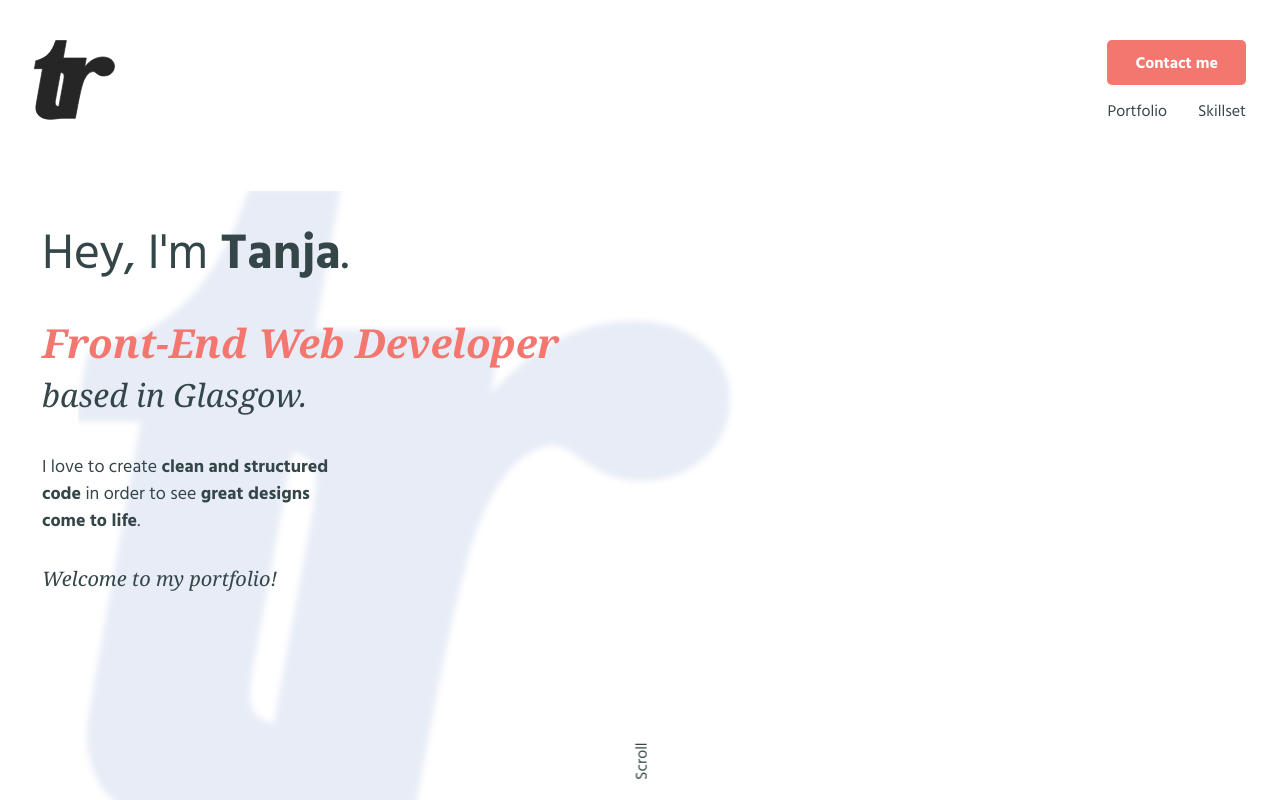
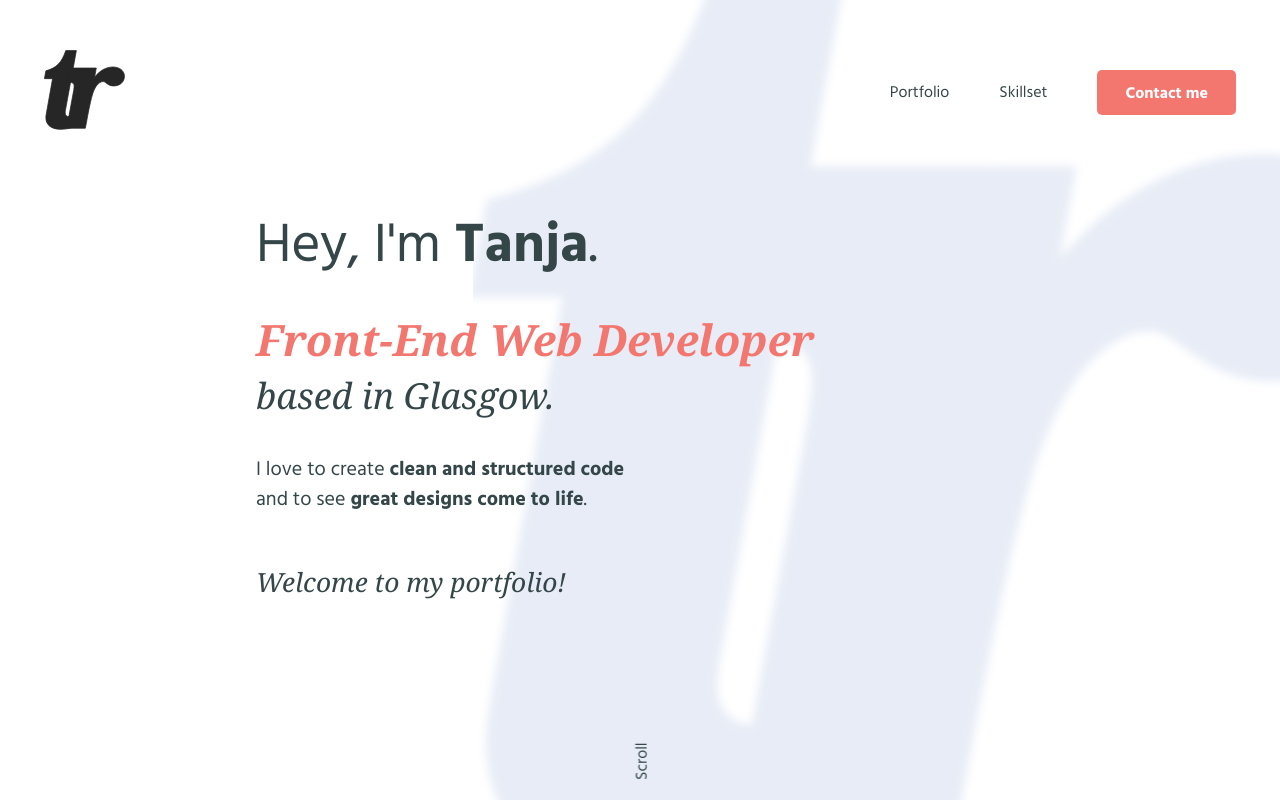
Before and after one commit to tanjanita/portfolio, a React (Create React App) app: page / in a window 1280 px wide. Shown: the top 800 px of the page. Built offline with nearby package versions, Linux system fonts and the light colour scheme; a web font is replaced by a local one.

Commit message:
closes #9 Home: Code responsive layout

```diff
--- a/src/Hero.js
+++ b/src/Hero.js
@@ -2,16 +2,14 @@ import React from 'react';
 
 function Hero() {
   return (
-    <article className="home">
-
-      <div className="hero">
+    <article className="hero">
+      <div>
         <div className="huge" id="home">Hey, I'm <strong>Tanja</strong>.</div>
         <h1><strong>Front-End Web Developer</strong></h1>
         <p className="subheading1">based in Glasgow.</p>
-        <p className="hero-paragraph">I love to create <strong>clean and structured code</strong> in order to see <strong>great designs come to life</strong>.</p>
-        <p className="subheading3">Welcome to my portfolio!</p>
+        <p className="hero-paragraph">I love to create <strong>clean and structured code</strong> and to see <strong>great designs come to life</strong>.</p>
+        <p className="hero-welcome subheading4">Welcome to my portfolio!</p>
       </div>
-
     </article>
   );
 }
--- a/src/Scroll.js
+++ b/src/Scroll.js
@@ -2,7 +2,7 @@ import React from 'react';
 
 function Scroll() {
   return (
-    <div class="scroll-teaser">
+    <div className="scroll-teaser">
       Scroll
     </div>
   );
--- a/src/styles/_header.scss
+++ b/src/styles/_header.scss
@@ -10,8 +10,21 @@
     flex-direction: row;
     justify-content: space-between;
     align-items: flex-start;
-    padding: $header-padding-top $padding-sides $header-padding-bottom;
+    padding: $header-padding-top $padding-sides-small $header-padding-bottom;
     background-color: $colour-base-light;
+
+    @include screen(small) {
+      padding: $header-padding-top $padding-sides $header-padding-bottom;
+    }
+
+    @include screen(medium) {
+      align-items: center;
+      background-color: transparent;
+    }
+
+    @include screen(large) {
+      padding: $header-padding-top+10px $padding-sides+10px $header-padding-bottom;
+    }
   }
 
   &-logo {
@@ -22,6 +35,10 @@
   &-gradient {
     height: $header-gradient-height;
     background-image: linear-gradient($colour-base-light, rgba(255, 255, 255, 0));
+
+    @include screen(medium) {
+      background-image: none;
+    }
   }
 }
 
@@ -31,6 +48,12 @@
   justify-content: space-between;
   height: 81px;
 
+  @include screen(medium) {
+    flex-direction: row-reverse;
+    height: max-content;
+    align-items: center;
+  }
+
   &-button {
     display: block;
     padding: 15px 28px 12px;
@@ -38,6 +61,11 @@
     background-color: $colour-highlight-1;
     color: $colour-base-light;
     font-weight: bold;
+    white-space: nowrap;
+
+    @include screen(medium) {
+      margin-left: 20px;
+    }
   }
 
   &-links {
@@ -46,5 +74,12 @@
     justify-content: space-between;
     align-items: flex-start;
     width: 100%;
+
+    @include screen(medium) {
+      &-item {
+        padding: 20px;
+        margin-right: 10px;
+      }
+    }
   }
 }
--- a/src/styles/_hero.scss
+++ b/src/styles/_hero.scss
@@ -1,21 +1,42 @@
 /*------------------ Hero ------------------*/
-.home {
-  background-image: url("./../Tanja-R-Portfolio-Watermark.svg");
-  background-color: $colour-base-light;
-  background-repeat: no-repeat;
-  background-position: 42px -20px;
-  background-size: auto calc(110vh - #{$header-height-with-gradient});
-}
+.hero {
+  display: flex;
+  align-items: center;
+  // justify-content: center;
+  padding: 0 11%;
+  height: calc(100vh - #{$header-height-with-gradient});
 
-.hero {
-  padding: 0 calc(#{$padding-sides} + 8px);
-  border-top: solid 1px $colour-base-light;
-  height: calc(104vh - #{$header-height-with-gradient});
+  // Adjust padding flexibly to keep headline in one line
+  @include screen(custom, min, 410px) {
+    padding: 0 15%;
+  }
+
+  @include screen(medium) {
+    margin: 0 auto;
+    padding: 0 20%;
+  }
+
+  @include screen(custom, min, 1400px) {
+    padding: 0 30%;
+  }
 
   &-paragraph {
-    margin: 40px 10px 30px 0;
-    font-size: $text-h5;
+    margin: 20px 10px 25px 0;
     line-height: 1.5em;
-    width: 19rem;
+
+    @include screen(small) {
+      margin: 35px 10px 30px 0;
+      max-width: 19em;
+    }
+
+    @include screen(medium) {
+      margin-bottom: 50px;
+      max-width: 20em;
+    }
   }
+
+  &-welcome {
+    padding-bottom: 25%;
+  }
+
 }
--- a/src/styles/_main.scss
+++ b/src/styles/_main.scss
@@ -1,13 +1,49 @@
 /*------------------ Main ------------------*/
 .main {
+  // Background-watermark
+  background-image: url("./../Tanja-R-Portfolio-Watermark.svg");
+  background-color: $colour-base-light;
+  background-position: 42px calc(#{$header-height-without-gradient} - 10px);
+  background-size: auto calc(110vh - #{$header-height-without-gradient});
+  background-repeat: no-repeat;
+
+  // shift contents below header
   padding-top: $header-height-with-gradient;
+
+  @include screen(small) {
+    background-position: 60px $header-height-without-gradient;
+    background-size: auto calc(106vh - #{$header-height-without-gradient});
+  }
+
+  @include screen(medium) {
+    background-position: 140px $header-height-without-gradient;
+  }
+
+  @include screen(large) {
+    background-position: 33vw -10vh;
+    background-size: auto 125vh;
+  }
+
+  @include screen(custom, min, 1400px) {
+    background-position: 36vw -10vh;
+    background-size: auto 125vh;
+  }
+
+  @include screen(custom, min, 1800px) {
+    background-position: 39vw -10vh;
+    background-size: auto 130vh;
+  }
 }
 
 .scroll-teaser {
   position: fixed;
-  bottom: 30px;
+  bottom: 25px;
   left: calc(50% - 1em);
   transform: rotate(-90deg);
+
+  @include screen(medium) {
+    bottom: 30px;
+  }
 }
 
 // Adding "buffer" element so link anchors don't get hidden behind the fixed header
@@ -24,6 +60,6 @@
 }
 
 #home::before {
-  margin-top: -($header-height-with-gradient+80px);
-  height: ($header-height-with-gradient+80px);
+  margin-top: -($header-height-with-gradient+60px);
+  height: ($header-height-with-gradient+60px);
 }
--- a/src/styles/_typography.scss
+++ b/src/styles/_typography.scss
@@ -11,23 +11,44 @@ Georgia,
 Times,
 serif;
 
-// Use online calculators such as https://www.modularscale.com/ or https://type-scale.com/
 $text-body: 1rem;
-$text-huge: $text-body * 3.1;
-$text-h1: $text-body * 2.5;
-$text-h2: $text-body * 2;
-$text-h3: $text-body * 1.75;
-$text-h4: $text-body * 1.25;
-$text-h5: $text-body * 1.12;
+$text-huge: $text-body * 2.3;
+$text-h1: $text-body * 1.8;
+$text-h2: $text-body * 1.5;
+$text-h3: $text-body * 1.35;
+$text-h4: $text-body * 1.2;
+$text-h5: $text-body * 1.1;
 $text-sm: $text-body * 0.875;
 $text-xs: $text-body * 0.75;
+
+$factor-small: 1.2;
+$factor-medium: 1.3;
+$factor-large: 1.5;
 
 html {
   background: $colour-base-light;
   font-family: $font-sans-serif;
-  font-size: 100%; // 100% equals 1rem, browser standard is usually 16px. Using 100% avoids a sizing problefont-size: 100%;m in older IE browsers.
+  font-size: 100%; // 100% equals 1rem, browser standard is usually 16px. Using 100% avoids a sizing problem in older IE browsers.
   font-weight: 400;
   color: $colour-base-dark;
+}
+
+.huge {
+  font-family: $font-sans-serif;
+  font-size: $text-huge;
+  margin: 0 0 .3em;
+
+  @include screen(small) {
+    font-size: $text-huge * $factor-small;
+  }
+
+  @include screen(medium) {
+    font-size: $text-huge * $factor-medium;
+  }
+
+  @include screen(large) {
+    font-size: $text-huge * $factor-large;
+  }
 }
 
 h1,
@@ -45,36 +66,104 @@ h6 {
 
 h1 {
   font-size: $text-h1;
-  margin-top: 36px;
+  margin-top: 24px;
+
+  @include screen(small) {
+    font-size: $text-h1 * $factor-small;
+    margin-top: 36px;
+  }
+
+  @include screen(medium) {
+    font-size: $text-h1 * $factor-medium;
+  }
+
+  @include screen(large) {
+    font-size: $text-h1 * $factor-large;
+  }
 }
 
 h2 {
   font-size: $text-h2;
+
+  @include screen(small) {
+    font-size: $text-h2 * $factor-small;
+    margin-top: 36px;
+  }
+
+  @include screen(medium) {
+    font-size: $text-h2 * $factor-medium;
+  }
+
+  @include screen(large) {
+    font-size: $text-h2 * $factor-large;
+  }
 }
 
 h3 {
   font-size: $text-h3;
+
+  @include screen(small) {
+    font-size: $text-h3 * $factor-small;
+  }
+
+  @include screen(medium) {
+    font-size: $text-h3 * $factor-medium;
+  }
+
+  @include screen(large) {
+    font-size: $text-h3 * $factor-large;
+  }
 }
 
 h4 {
   font-size: $text-h4;
+
+  @include screen(small) {
+    font-size: $text-h4 * $factor-small;
+  }
+
+  @include screen(medium) {
+    font-size: $text-h4 * $factor-medium;
+  }
+
+  @include screen(large) {
+    font-size: $text-h4 * $factor-large;
+  }
 }
 
 h5,
 h6 {
   font-size: $text-h5;
+
+  @include screen(small) {
+    font-size: $text-h5 * $factor-small;
+  }
+
+  @include screen(medium) {
+    font-size: $text-h5 * $factor-medium;
+  }
+
+  @include screen(large) {
+    font-size: $text-h5 * $factor-large;
+  }
 }
 
 p {
   font-size: $text-body;
   line-height: 1.3em;
   margin-bottom: .8em;
-}
 
-.huge {
-  font-family: $font-sans-serif;
-  font-size: $text-huge;
-  margin: 1em 0 .3em;
+  @include screen(small) {
+    font-size: $text-body * ($factor-small - 0.15);
+  }
+
+  @include screen(medium) {
+    font-size: $text-body * ($factor-medium - 0.15);
+  }
+
+  @include screen(large) {
+    font-size: $text-body * ($factor-large - 0.25);
+  }
 }
 
 .subheading1,
@@ -87,18 +176,66 @@ p {
 
 .subheading1 {
   font-size: $text-h2;
+
+  @include screen(small) {
+    font-size: $text-h2 * $factor-small;
+  }
+
+  @include screen(medium) {
+    font-size: $text-h2 * $factor-medium;
+  }
+
+  @include screen(large) {
+    font-size: $text-h2 * $factor-large;
+  }
 }
 
 .subheading2 {
   font-size: $text-h3;
+
+  @include screen(small) {
+    font-size: $text-h3 * $factor-small;
+  }
+
+  @include screen(medium) {
+    font-size: $text-h3 * $factor-medium;
+  }
+
+  @include screen(large) {
+    font-size: $text-h3 * $factor-large;
+  }
 }
 
 .subheading3 {
   font-size: $text-h4;
+
+  @include screen(small) {
+    font-size: $text-h4 * $factor-small;
+  }
+
+  @include screen(medium) {
+    font-size: $text-h4 * $factor-medium;
+  }
+
+  @include screen(large) {
+    font-size: $text-h4 * $factor-large;
+  }
 }
 
 .subheading4 {
   font-size: $text-h5;
+
+  @include screen(small) {
+    font-size: $text-h5 * $factor-small;
+  }
+
+  @include screen(medium) {
+    font-size: $text-h5 * $factor-medium;
+  }
+
+  @include screen(large) {
+    font-size: $text-h5 * $factor-large;
+  }
 }
 
 .text-small {
--- a/src/styles/_variables.scss
+++ b/src/styles/_variables.scss
@@ -14,6 +14,7 @@ $colour-highlight-2: #EFD43C;
 // charcoal logo #262626
 // charcoal writing #344648
 
+$padding-sides-small: 26px;
 $padding-sides: 34px;
 
 $header-padding-top: 40px;
--- a/src/styles/styles.css
+++ b/src/styles/styles.css
@@ -427,6 +427,30 @@ html {
   color: #354648;
 }
 
+.huge {
+  font-family: Hind, Verdana, Geneva, Tahoma, sans-serif;
+  font-size: 2.3rem;
+  margin: 0 0 .3em;
+}
+
+@media only screen and (min-width: 370px) {
+  .huge {
+    font-size: 2.76rem;
+  }
+}
+
+@media only screen and (min-width: 768px) {
+  .huge {
+    font-size: 2.99rem;
+  }
+}
+
+@media only screen and (min-width: 992px) {
+  .huge {
+    font-size: 3.45rem;
+  }
+}
+
 h1,
 h2,
 h3,
@@ -441,25 +465,120 @@ h6 {
 }
 
 h1 {
-  font-size: 2.5rem;
-  margin-top: 36px;
+  font-size: 1.8rem;
+  margin-top: 24px;
+}
+
+@media only screen and (min-width: 370px) {
+  h1 {
+    font-size: 2.16rem;
+    margin-top: 36px;
+  }
+}
+
+@media only screen and (min-width: 768px) {
+  h1 {
+    font-size: 2.34rem;
+  }
+}
+
+@media only screen and (min-width: 992px) {
+  h1 {
+    font-size: 2.7rem;
+  }
 }
 
 h2 {
-  font-size: 2rem;
+  font-size: 1.5rem;
+}
+
+@media only screen and (min-width: 370px) {
+  h2 {
+    font-size: 1.8rem;
+    margin-top: 36px;
+  }
+}
+
+@media only screen and (min-width: 768px) {
+  h2 {
+    font-size: 1.95rem;
+  }
+}
+
+@media only screen and (min-width: 992px) {
+  h2 {
+    font-size: 2.25rem;
+  }
 }
 
 h3 {
-  font-size: 1.75rem;
+  font-size: 1.35rem;
+}
+
+@media only screen and (min-width: 370px) {
+  h3 {
+    font-size: 1.62rem;
+  }
+}
+
+@media only screen and (min-width: 768px) {
+  h3 {
+    font-size: 1.755rem;
+  }
+}
+
+@media only screen and (min-width: 992px) {
+  h3 {
+    font-size: 2.025rem;
+  }
 }
 
 h4 {
-  font-size: 1.25rem;
+  font-size: 1.2rem;
+}
+
+@media only screen and (min-width: 370px) {
+  h4 {
+    font-size: 1.44rem;
+  }
+}
+
+@media only screen and (min-width: 768px) {
+  h4 {
+    font-size: 1.56rem;
+  }
+}
+
+@media only screen and (min-width: 992px) {
+  h4 {
+    font-size: 1.8rem;
+  }
 }
 
 h5,
 h6 {
-  font-size: 1.12rem;
+  font-size: 1.1rem;
+}
+
+@media only screen and (min-width: 370px) {
+  h5,
+  h6 {
+    font-size: 1.32rem;
+  }
+}
+
+@media only screen and (min-width: 768px) {
+  h5,
+  h6 {
+    font-size: 1.43rem;
+  }
+}
+
+@media only screen and (min-width: 992px) {
+  h5,
+  h6 {
+    font-size: 1.65rem;
+  }
 }
 
 p {
@@ -468,10 +587,22 @@ p {
   margin-bottom: .8em;
 }
 
-.huge {
-  font-family: Hind, Verdana, Geneva, Tahoma, sans-serif;
-  font-size: 3.1rem;
-  margin: 1em 0 .3em;
+@media only screen and (min-width: 370px) {
+  p {
+    font-size: 1.05rem;
+  }
+}
+
+@media only screen and (min-width: 768px) {
+  p {
+    font-size: 1.15rem;
+  }
+}
+
+@media only screen and (min-width: 992px) {
+  p {
+    font-size: 1.25rem;
+  }
 }
 
 .subheading1,
@@ -483,19 +614,91 @@ p {
 }
 
 .subheading1 {
-  font-size: 2rem;
+  font-size: 1.5rem;
+}
+
+@media only screen and (min-width: 370px) {
+  .subheading1 {
+    font-size: 1.8rem;
+  }
+}
+
+@media only screen and (min-width: 768px) {
+  .subheading1 {
+    font-size: 1.95rem;
+  }
+}
+
+@media only screen and (min-width: 992px) {
+  .subheading1 {
+    font-size: 2.25rem;
+  }
 }
 
 .subheading2 {
-  font-size: 1.75rem;
+  font-size: 1.35rem;
+}
+
+@media only screen and (min-width: 370px) {
+  .subheading2 {
+    font-size: 1.62rem;
+  }
+}
+
+@media only screen and (min-width: 768px) {
+  .subheading2 {
+    font-size: 1.755rem;
+  }
+}
+
+@media only screen and (min-width: 992px) {
+  .subheading2 {
+    font-size: 2.025rem;
+  }
 }
 
 .subheading3 {
-  font-size: 1.25rem;
+  font-size: 1.2rem;
+}
+
+@media only screen and (min-width: 370px) {
+  .subheading3 {
+    font-size: 1.44rem;
+  }
+}
+
+@media only screen and (min-width: 768px) {
+  .subheading3 {
+    font-size: 1.56rem;
+  }
+}
+
+@media only screen and (min-width: 992px) {
+  .subheading3 {
+    font-size: 1.8rem;
+  }
 }
 
 .subheading4 {
-  font-size: 1.12rem;
+  font-size: 1.1rem;
+}
+
+@media only screen and (min-width: 370px) {
+  .subheading4 {
+    font-size: 1.32rem;
+  }
+}
+
+@media only screen and (min-width: 768px) {
+  .subheading4 {
+    font-size: 1.43rem;
+  }
+}
+
+@media only screen and (min-width: 992px) {
+  .subheading4 {
+    font-size: 1.65rem;
+  }
 }
 
 .text-small {
@@ -530,8 +733,29 @@ p {
   -webkit-box-align: start;
       -ms-flex-align: start;
           align-items: flex-start;
-  padding: 40px 34px 16px;
+  padding: 40px 26px 16px;
   background-color: #ffffff;
+}
+
+@media only screen and (min-width: 370px) {
+  .header-container {
+    padding: 40px 34px 16px;
+  }
+}
+
+@media only screen and (min-width: 768px) {
+  .header-container {
+    -webkit-box-align: center;
+        -ms-flex-align: center;
+            align-items: center;
+    background-color: transparent;
+  }
+}
+
+@media only screen and (min-width: 992px) {
+  .header-container {
+    padding: 50px 44px 16px;
+  }
 }
 
 .header-logo {
@@ -543,6 +767,12 @@ p {
   height: 40px;
   background-image: -webkit-gradient(linear, left top, left bottom, from(#ffffff), to(rgba(255, 255, 255, 0)));
   background-image: linear-gradient(#ffffff, rgba(255, 255, 255, 0));
+}
+
+@media only screen and (min-width: 768px) {
+  .header-gradient {
+    background-image: none;
+  }
 }
 
 .navigation {
@@ -559,6 +789,21 @@ p {
   height: 81px;
 }
 
+@media only screen and (min-width: 768px) {
+  .navigation {
+    -webkit-box-orient: horizontal;
+    -webkit-box-direction: reverse;
+        -ms-flex-direction: row-reverse;
+            flex-direction: row-reverse;
+    height: -webkit-max-content;
+    height: -moz-max-content;
+    height: max-content;
+    -webkit-box-align: center;
+        -ms-flex-align: center;
+            align-items: center;
+  }
+}
+
 .navigation-button {
   display: block;
   padding: 15px 28px 12px;
@@ -566,6 +811,13 @@ p {
   background-color: #f3766f;
   color: #ffffff;
   font-weight: bold;
+  white-space: nowrap;
+}
+
+@media only screen and (min-width: 768px) {
+  .navigation-button {
+    margin-left: 20px;
+  }
 }
 
 .navigation-links {
@@ -585,17 +837,69 @@ p {
   width: 100%;
 }
 
+@media only screen and (min-width: 768px) {
+  .navigation-links-item {
+    padding: 20px;
+    margin-right: 10px;
+  }
+}
+
 /*------------------ Main ------------------*/
 .main {
+  background-image: url("./../Tanja-R-Portfolio-Watermark.svg");
+  background-color: #ffffff;
+  background-position: 42px calc(136px - 10px);
+  background-size: auto calc(110vh - 136px);
+  background-repeat: no-repeat;
   padding-top: 176px;
+}
+
+@media only screen and (min-width: 370px) {
+  .main {
+    background-position: 60px 136px;
+    background-size: auto calc(106vh - 136px);
+  }
+}
+
+@media only screen and (min-width: 768px) {
+  .main {
+    background-position: 140px 136px;
+  }
+}
+
+@media only screen and (min-width: 992px) {
+  .main {
+    background-position: 33vw -10vh;
+    background-size: auto 125vh;
+  }
+}
+
+@media only screen and (min-width: 1400px) {
+  .main {
+    background-position: 36vw -10vh;
+    background-size: auto 125vh;
+  }
+}
+
+@media only screen and (min-width: 1800px) {
+  .main {
+    background-position: 39vw -10vh;
+    background-size: auto 130vh;
+  }
 }
 
 .scroll-teaser {
   position: fixed;
-  bottom: 30px;
+  bottom: 25px;
   left: calc(50% - 1em);
   -webkit-transform: rotate(-90deg);
           transform: rotate(-90deg);
+}
+
+@media only screen and (min-width: 768px) {
+  .scroll-teaser {
+    bottom: 30px;
+  }
 }
 
 #home::before,
@@ -610,29 +914,61 @@ p {
 }
 
 #home::before {
-  margin-top: -256px;
-  height: 256px;
+  margin-top: -236px;
+  height: 236px;
 }
 
 /*------------------ Hero ------------------*/
-.home {
-  background-image: url("./../Tanja-R-Portfolio-Watermark.svg");
-  background-color: #ffffff;
-  background-repeat: no-repeat;
-  background-position: 42px -20px;
-  background-size: auto calc(110vh - 176px);
+.hero {
+  display: -webkit-box;
+  display: -ms-flexbox;
+  display: flex;
+  -webkit-box-align: center;
+      -ms-flex-align: center;
+          align-items: center;
+  padding: 0 11%;
+  height: calc(100vh - 176px);
 }
 
-.hero {
-  padding: 0 calc(34px + 8px);
-  border-top: solid 1px #ffffff;
-  height: calc(104vh - 176px);
+@media only screen and (min-width: 410px) {
+  .hero {
+    padding: 0 15%;
+  }
+}
+
+@media only screen and (min-width: 768px) {
+  .hero {
+    margin: 0 auto;
+    padding: 0 20%;
+  }
+}
+
+@media only screen and (min-width: 1400px) {
+  .hero {
+    padding: 0 30%;
+  }
 }
 
 .hero-paragraph {
-  margin: 40px 10px 30px 0;
-  font-size: 1.12rem;
+  margin: 20px 10px 25px 0;
   line-height: 1.5em;
-  width: 19rem;
+}
+
+@media only screen and (min-width: 370px) {
+  .hero-paragraph {
+    margin: 35px 10px 30px 0;
+    max-width: 19em;
+  }
+}
+
+@media only screen and (min-width: 768px) {
+  .hero-paragraph {
+    margin-bottom: 50px;
+    max-width: 20em;
+  }
+}
+
+.hero-welcome {
+  padding-bottom: 25%;
 }
 /*# sourceMappingURL=styles.css.map */
```
Also changed, not shown: src/styles/_mixins.scss (+8 -5 lines), 1 other file (tests, documents, lock files or other folders).
